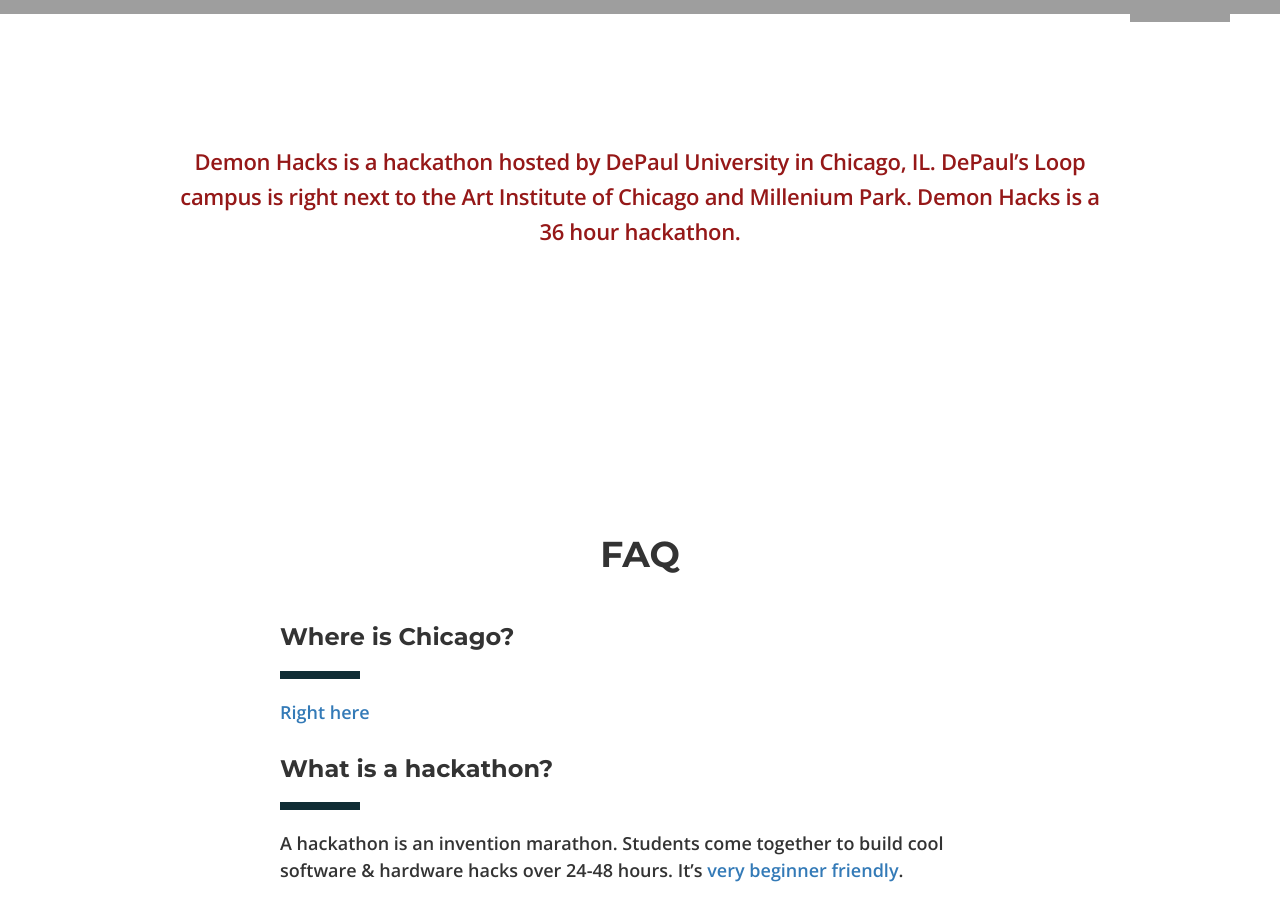
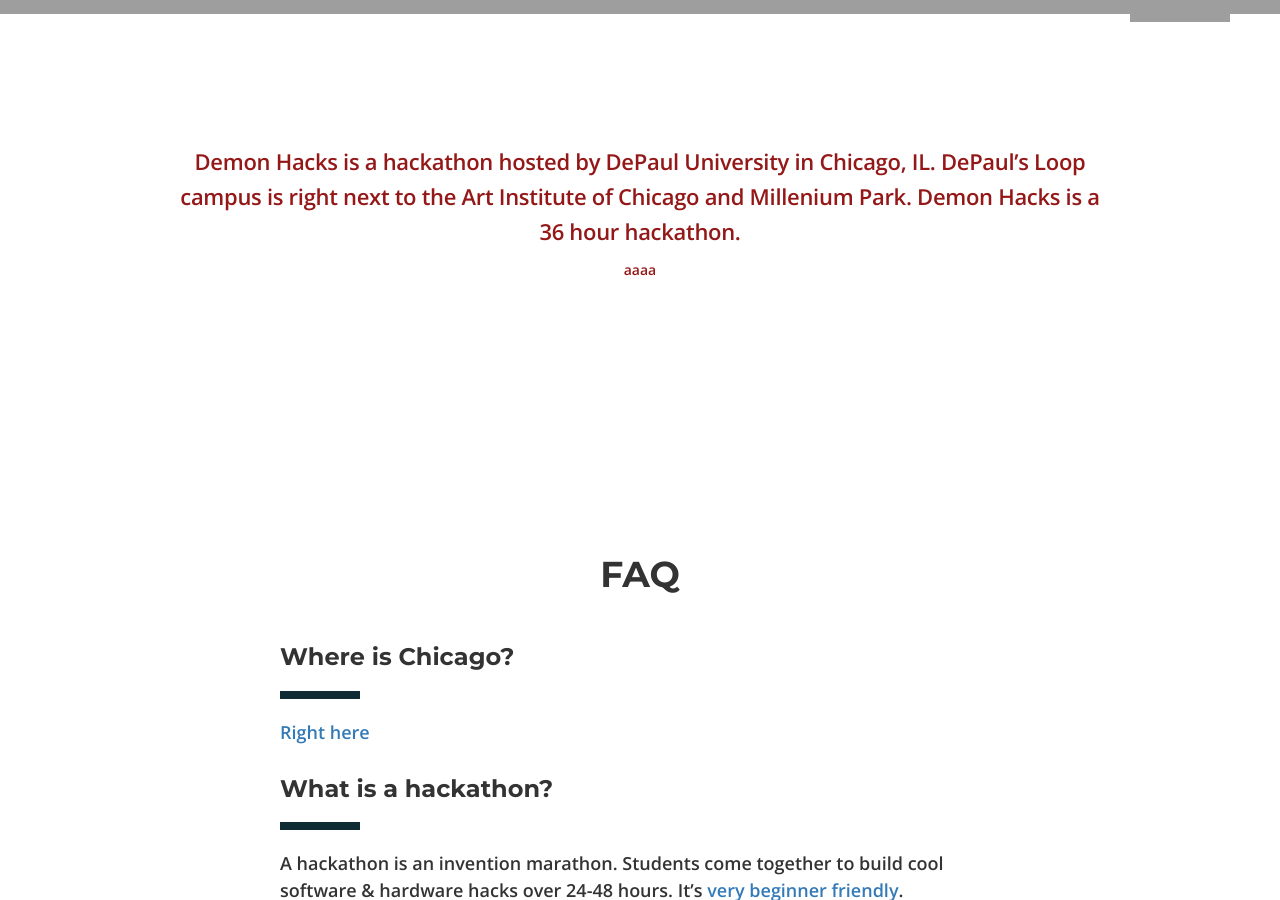
Before and after one commit to aoganezo/demonhacksTemp, a Jekyll site: the page built from index.html, in a window 1280 px wide and 900 px high, scrolled down 976 px. Built offline with Jekyll 4.4.1, drawn with Linux system fonts in a browser that asks for light colours; nearby versions of some CDN libraries; grey boxes are pictures that could not be loaded.

Commit message:
trying something with top text.

```diff
--- a/index.html
+++ b/index.html
@@ -7,7 +7,7 @@
 <section class="about">
   <div class="container">
     <div class="col-xs-12 col-sm-10 col-sm-offset-1 text-center text-align-left">
-      {{ site.event.about.description | markdownify }}
+      {{ site.event.about.description | markdownify }}aaaa
     </div>
   </div>
 </section>
```
